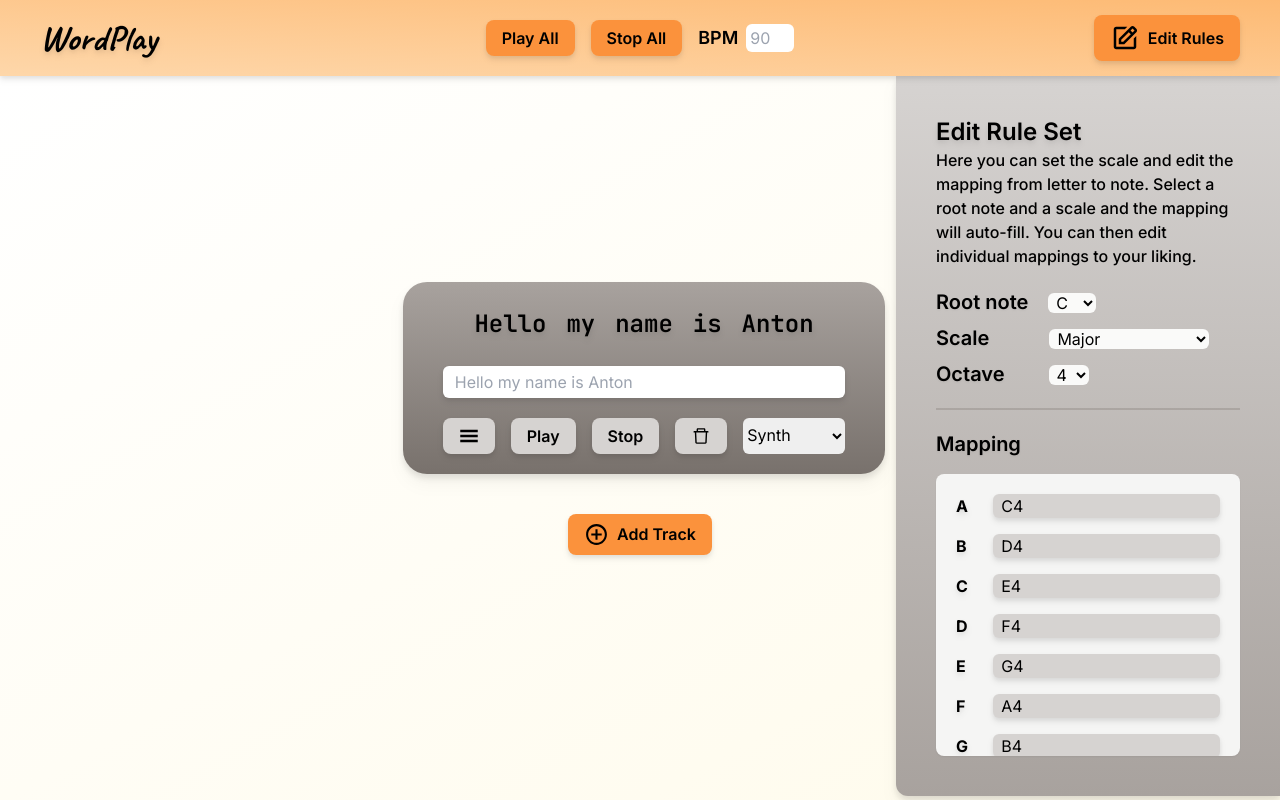
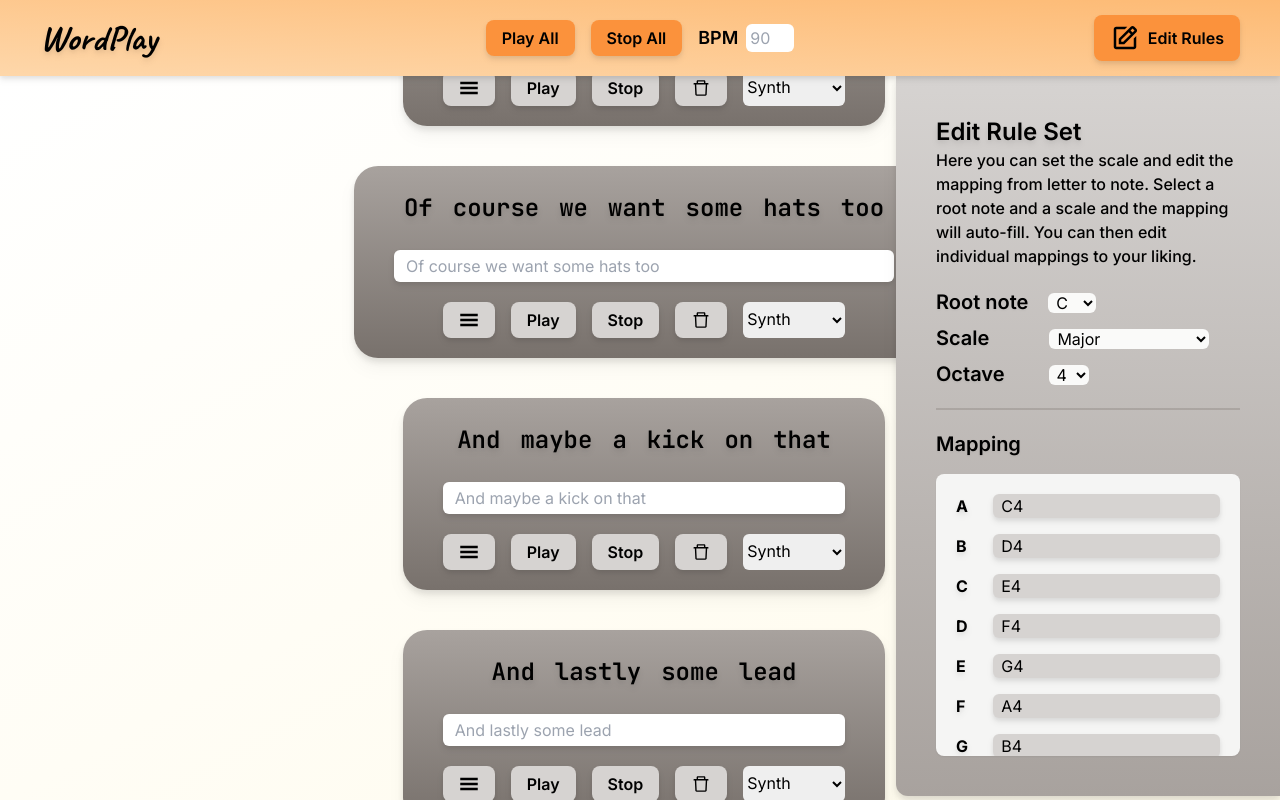
Before and after one commit to antonwallstedt/wordplay, a React (Vite) app: page / in a window 1280 px wide. Built offline with nearby package versions, Linux system fonts and the light colour scheme; what tw-elements would draw is missing.

Commit message:
Add new default tracks

```diff
--- a/src/containers/Playground.jsx
+++ b/src/containers/Playground.jsx
@@ -4,7 +4,40 @@ import ButtonPrimary from "../components/ButtonPrimary";
 import { MdOutlineAddCircleOutline } from "react-icons/md";
 
 const Playground = ({ isPlayingAll, scale, octave, rootNote }) => {
-  const defaultTracks = [{ key: 0, id: 0, text: "Hello my name is Anton" }];
+  const defaultTracks = [
+    {
+      key: 0,
+      id: 0,
+      text: "This is our funky bass",
+      octave: 2,
+      rhythm: "0.5",
+      instrument: "Synth",
+    },
+    {
+      key: 1,
+      id: 1,
+      text: "Of course we want some hats too",
+      octave: 4,
+      rhythm: "0.33",
+      instrument: "Pluck",
+    },
+    {
+      key: 2,
+      id: 2,
+      text: "And maybe a kick on that",
+      octave: 2,
+      rhythm: "0.5",
+      instrument: "Membrane",
+    },
+    {
+      key: 3,
+      id: 3,
+      text: "And lastly some lead",
+      octave: 2,
+      rhythm: "0.5",
+      instrument: "AM",
+    },
+  ];
   const [tracks, setTracks] = useState(defaultTracks);
 
   const handleAdd = () => {
```
